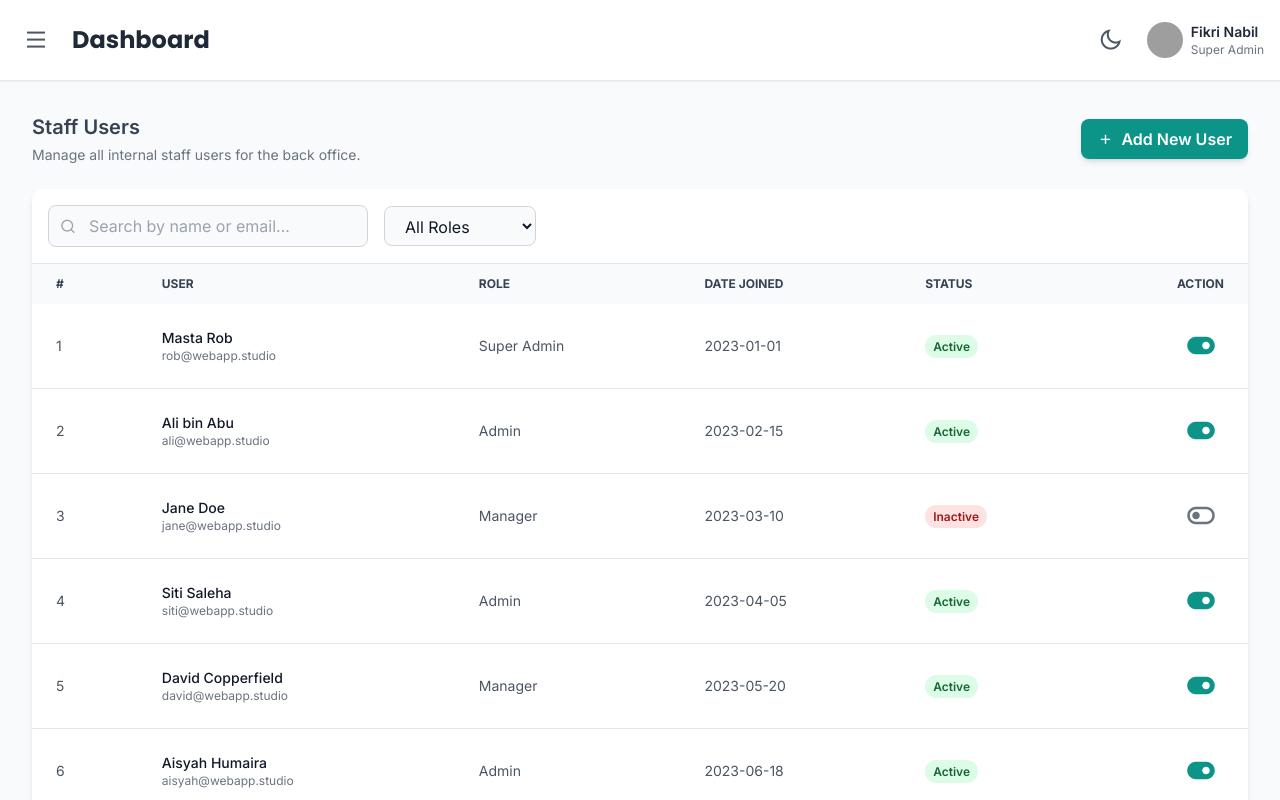
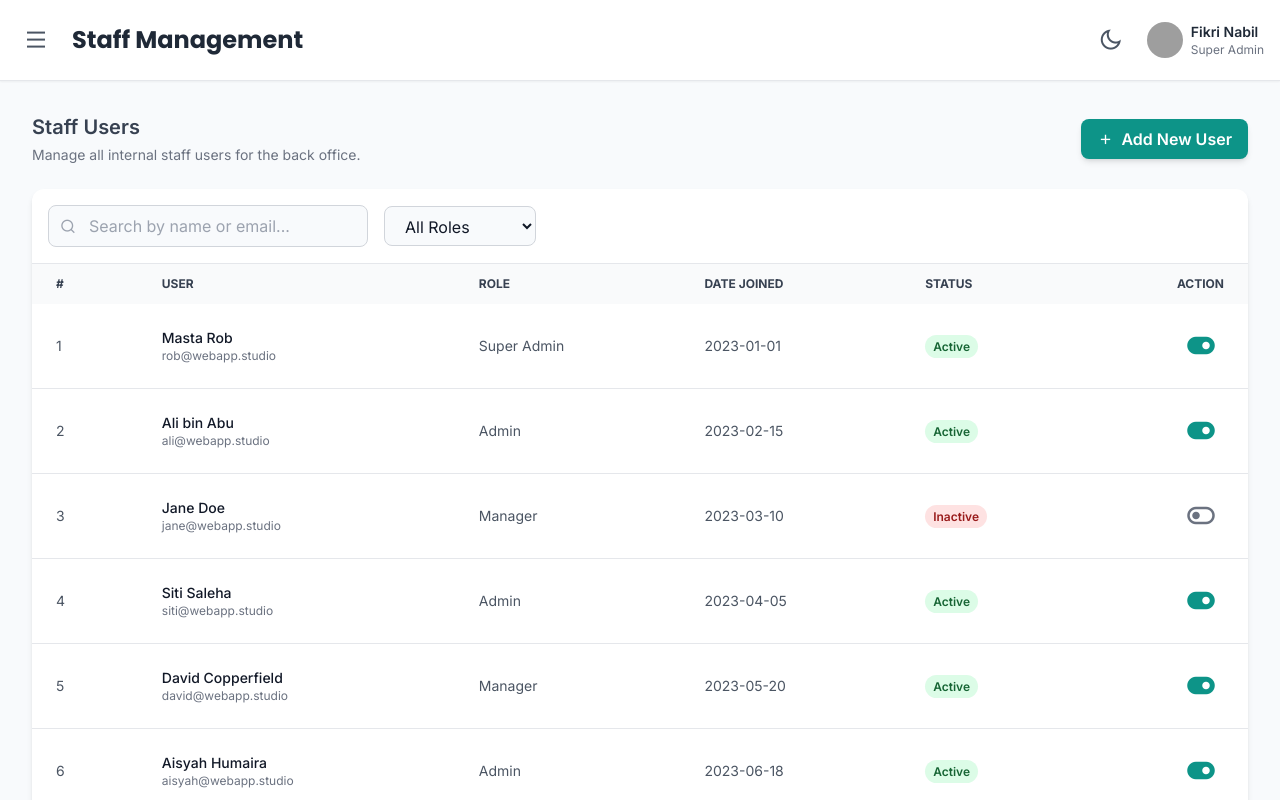
Before and after one commit to webappstudio-my/mysertifico, a React (Vite) app: page /bo/admin/staff in a window 1280 px wide. Shown: the top 800 px of the page. Built offline with nearby package versions, Linux system fonts and the light colour scheme; grey boxes are pictures that could not be loaded.

Commit message:
Navbar header change by the current page

```diff
--- a/src/components/bo/BoNavbar.jsx
+++ b/src/components/bo/BoNavbar.jsx
@@ -1,6 +1,8 @@
 import React, { useState, useEffect, useRef } from 'react';
 import { Link, useNavigate } from 'react-router-dom';
-const BoNavbar = ({ onSidebarToggle }) => {
+
+// Added a new prop 'headerTitle' to the component
+const BoNavbar = ({ onSidebarToggle, headerTitle }) => {
     const navigate = useNavigate();
     const [isProfileMenuOpen, setIsProfileMenuOpen] = useState(false);
     const [theme, setTheme] = useState(localStorage.getItem('theme') || 'light');
@@ -68,11 +70,11 @@ const BoNavbar = ({ onSidebarToggle }) => {
                     >
                         <i className="ri-menu-line text-2xl"></i>
                     </button>
-                    {/* Logo/Brand Name */}
+                    {/* Logo/Brand Name now shows the dynamic headerTitle */}
                     <div className="flex items-center gap-x-2">
-                        <Link to="/bo/dashboard" className="hidden md:block">
-                            <span className="font-poppins text-2xl font-bold text-gray-800 dark:text-white">Dashboard</span>
-                        </Link>
+                        <span className="hidden md:block font-poppins text-2xl font-bold text-gray-800 dark:text-white">
+                            {headerTitle || 'Dashboard'}
+                        </span>
                     </div>
                 </div>
 
--- a/src/pages/bo/BoCertificates.jsx
+++ b/src/pages/bo/BoCertificates.jsx
@@ -145,7 +145,7 @@ const BoCertificates = () => {
             )}
 
             <div id="main-content" className={`flex-grow transition-all duration-300 ease-in-out ${isSidebarOpen ? 'lg:ml-64' : 'lg:ml-0'}`}>
-                <BoNavbar onSidebarToggle={() => setIsSidebarOpen(!isSidebarOpen)} />
+                <BoNavbar onSidebarToggle={() => setIsSidebarOpen(!isSidebarOpen)} headerTitle="Certificates" />
 
                 <main className="p-6 sm:p-8">
                     <div className="max-w-7xl mx-auto">
--- a/src/pages/bo/BoChangePassword.jsx
+++ b/src/pages/bo/BoChangePassword.jsx
@@ -69,7 +69,7 @@ const BoChangePassword = () => {
             )}
 
             <div id="main-content" className={`flex-grow transition-all duration-300 ease-in-out ${isSidebarOpen ? 'lg:ml-64' : 'lg:ml-0'}`}>
-                <BoNavbar onSidebarToggle={() => setIsSidebarOpen(!isSidebarOpen)} />
+                <BoNavbar onSidebarToggle={() => setIsSidebarOpen(!isSidebarOpen)} headerTitle="Change Password" />
 
                 <main className="p-6 sm:p-8">
                     <div className="max-w-7xl mx-auto">
--- a/src/pages/bo/BoMyProfile.jsx
+++ b/src/pages/bo/BoMyProfile.jsx
@@ -75,7 +75,6 @@ const BoMyProfile = () => {
 
     return (
         <div className="flex min-h-screen bg-gray-100 dark:bg-gray-900 transition-colors duration-300">
-            <BoSidebar isOpen={isSidebarOpen} onClose={() => setIsSidebarOpen(false)} />
             <BoSidebar isOpen={isSidebarOpen} onClose={toggleSidebar} />
             {isSidebarOpen && (
                 <div
@@ -85,7 +84,7 @@ const BoMyProfile = () => {
                 ></div>
             )}
             <div id="main-content" className={`flex-grow transition-all duration-300 ease-in-out ${isSidebarOpen ? 'lg:ml-64' : 'lg:ml-0'}`}>
-                <BoNavbar onSidebarToggle={() => setIsSidebarOpen(!isSidebarOpen)} fullName={fullName} profileImage={profileImage} />
+                <BoNavbar onSidebarToggle={() => setIsSidebarOpen(!isSidebarOpen)} fullName={fullName} profileImage={profileImage} headerTitle="My Profile" />
                 <main className="p-6 sm:p-8">
                     <div className="max-w-4xl mx-auto">
                         <div className="mb-6">
--- a/src/pages/bo/BoUsers.jsx
+++ b/src/pages/bo/BoUsers.jsx
@@ -137,7 +137,7 @@ const BoUsers = () => {
 
             <div id="main-content" className={`flex-grow transition-all duration-300 ease-in-out ${isSidebarOpen ? 'lg:ml-64' : 'lg:ml-0'}`}>
                 {/* Navbar component with state management prop */}
-                <BoNavbar onSidebarToggle={() => setIsSidebarOpen(!isSidebarOpen)} />
+                <BoNavbar onSidebarToggle={() => setIsSidebarOpen(!isSidebarOpen)} headerTitle="Staff Management" />
 
                 <main className="p-6 sm:p-8">
                     <div className="max-w-7xl mx-auto">
```
